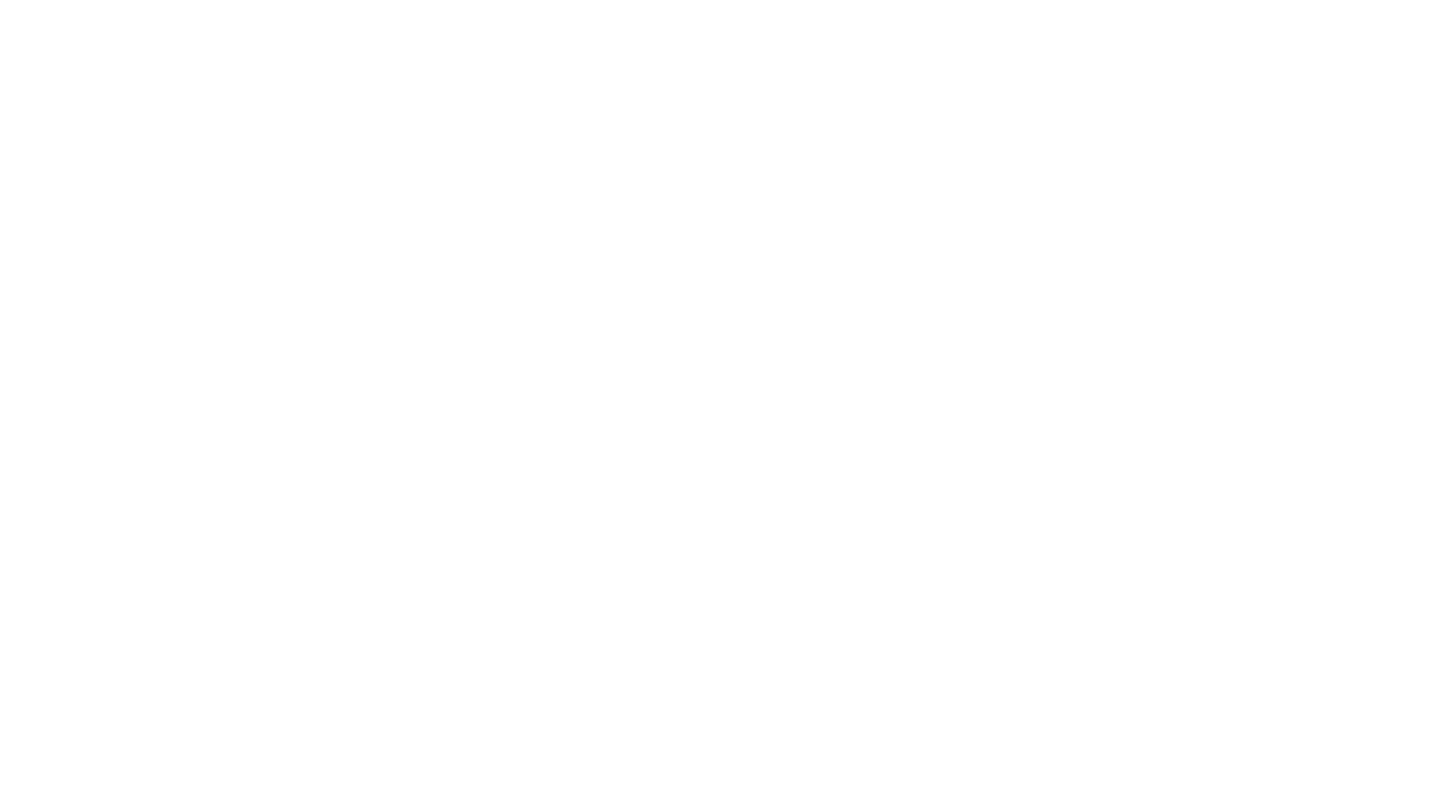
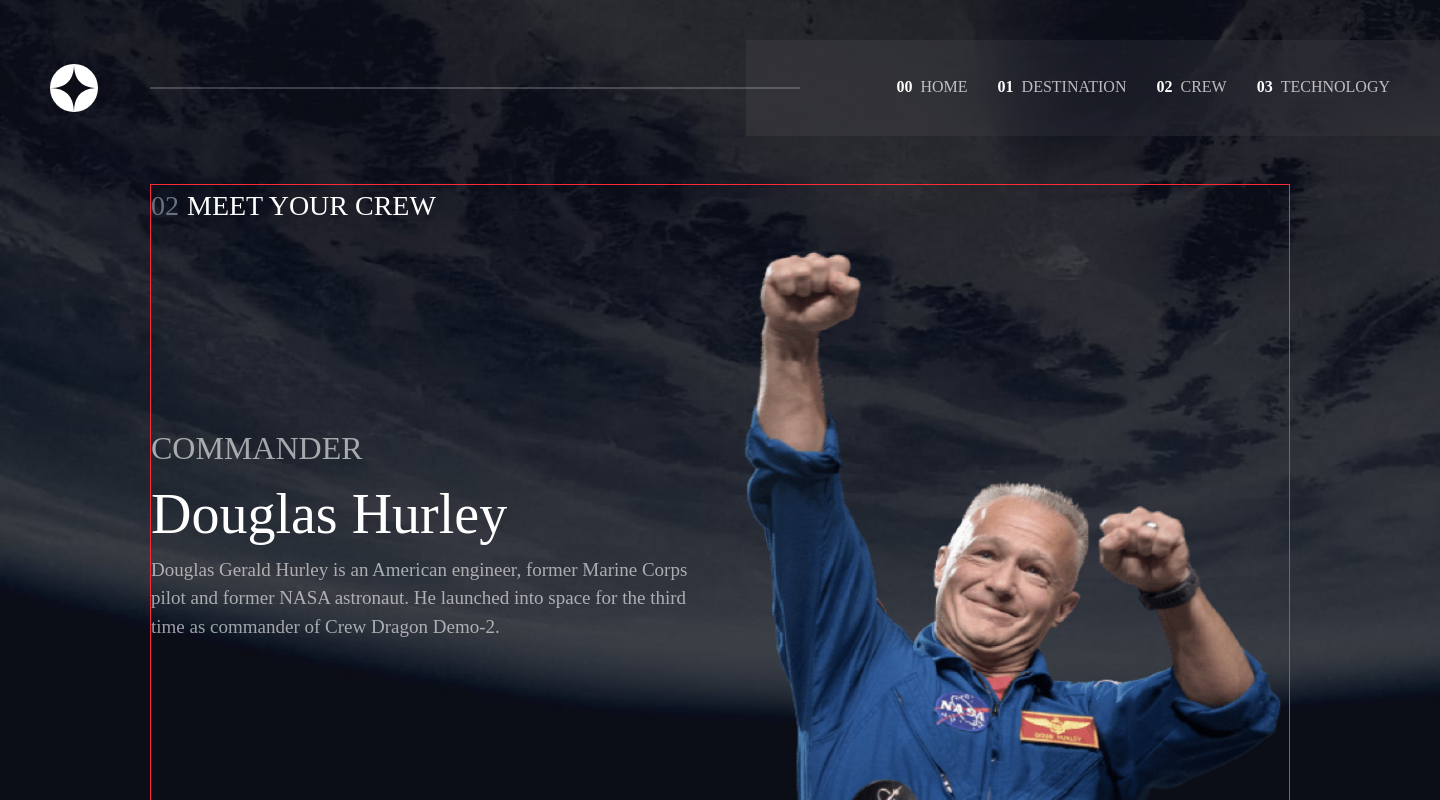
Before and after one commit to IvayloTashev/space-tourism, a React (Vite) app in the folder client/: page /crew in a window 1280 px wide. Before the commit this address had no page. Shown: the top 800 px of the page, 1440 px wide, since content can reach past the window. Built offline with nearby package versions, Linux system fonts and the light colour scheme.

Commit message:
Add crew component

```diff
--- a/client/src/App.jsx
+++ b/client/src/App.jsx
@@ -2,6 +2,7 @@
 import "./App.css";
 import Home from "./components/Home/Home";
 import Destination from "./components/Destination/Destination";
+import Crew from "./components/Crew/Crew";
 
 function App() {
   return (
@@ -10,6 +11,7 @@
       <Route path="/home" element={<Home />} />
 
       <Route path="/destination" element={<Destination />} />
+      <Route path="/crew" element={<Crew />} />
 
     </Routes>
   );
--- /dev/null
+++ b/client/src/components/Crew/Crew.jsx
@@ -0,0 +1,18 @@
+import React from "react";
+import Nav from "../Nav";
+import CrewHero from "./CrewHero";
+import bgImage from '../../assets/crew/background-crew-desktop.jpg'
+
+const Crew = () => {
+  return (
+    <div
+      className="min-h-[1024px] min-w-[1440px] bg-no-repeat bg-cover"
+      style={{ backgroundImage: `url(${bgImage})` }}
+    >
+      <Nav />
+      <CrewHero />
+    </div>
+  );
+};
+
+export default Crew;
--- /dev/null
+++ b/client/src/components/Crew/CrewHero.jsx
@@ -0,0 +1,38 @@
+import React from "react";
+import image from "../../assets/crew/image-douglas-hurley.png";
+
+const CrewHero = () => {
+  return (
+    <div className="text-white my-[48px] mx-[150px] flex flex-col gap-[24px] border border-red-500">
+      <header className="text-[28px]">
+        <span className="text-gray-500 mr-2 !font-bellefair">02</span>MEET YOUR
+        CREW
+      </header>
+      <div className="flex gap-[32px]">
+        <div className="basis-1/2 flex flex-col justify-between">
+          <div className="basis-5/6 flex flex-col justify-center">
+            <h2 className="text-[32px] text-white/60">COMMANDER</h2>
+            <p className="text-[56px]">Douglas Hurley</p>
+            <p className="text-[19px] text-white/60">
+              Douglas Gerald Hurley is an American engineer, former Marine Corps
+              pilot and former NASA astronaut. He launched into space for the
+              third time as commander of Crew Dragon Demo-2.
+            </p>
+          </div>
+          <div className=" basis-1/6 flex items-center">. . . .</div>
+        </div>
+        <div className="basis-1/2 flex items-center justify-center">
+          <img
+            className="w-[539px] h-[676px]"
+            src={image}
+            width={539}
+            height={676}
+            alt="Crew Image"
+          />
+        </div>
+      </div>
+    </div>
+  );
+};
+
+export default CrewHero;
```
